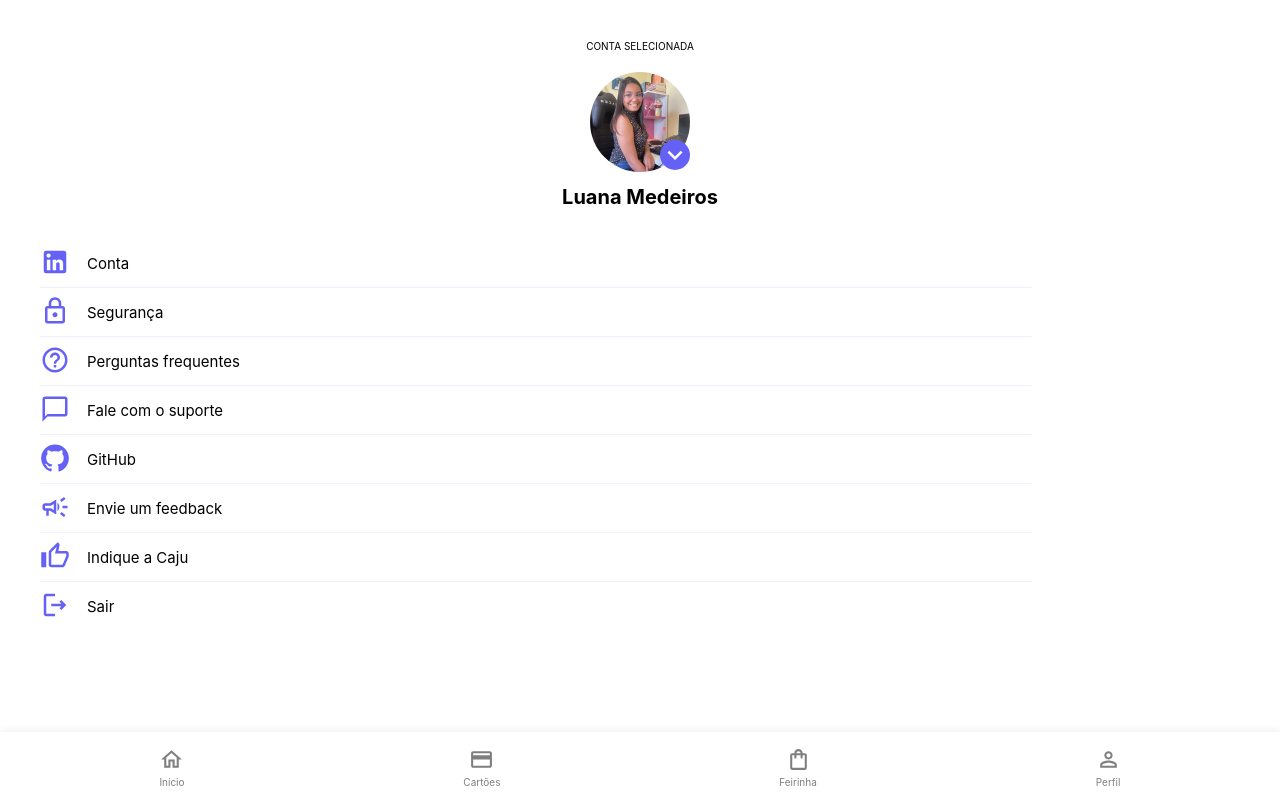
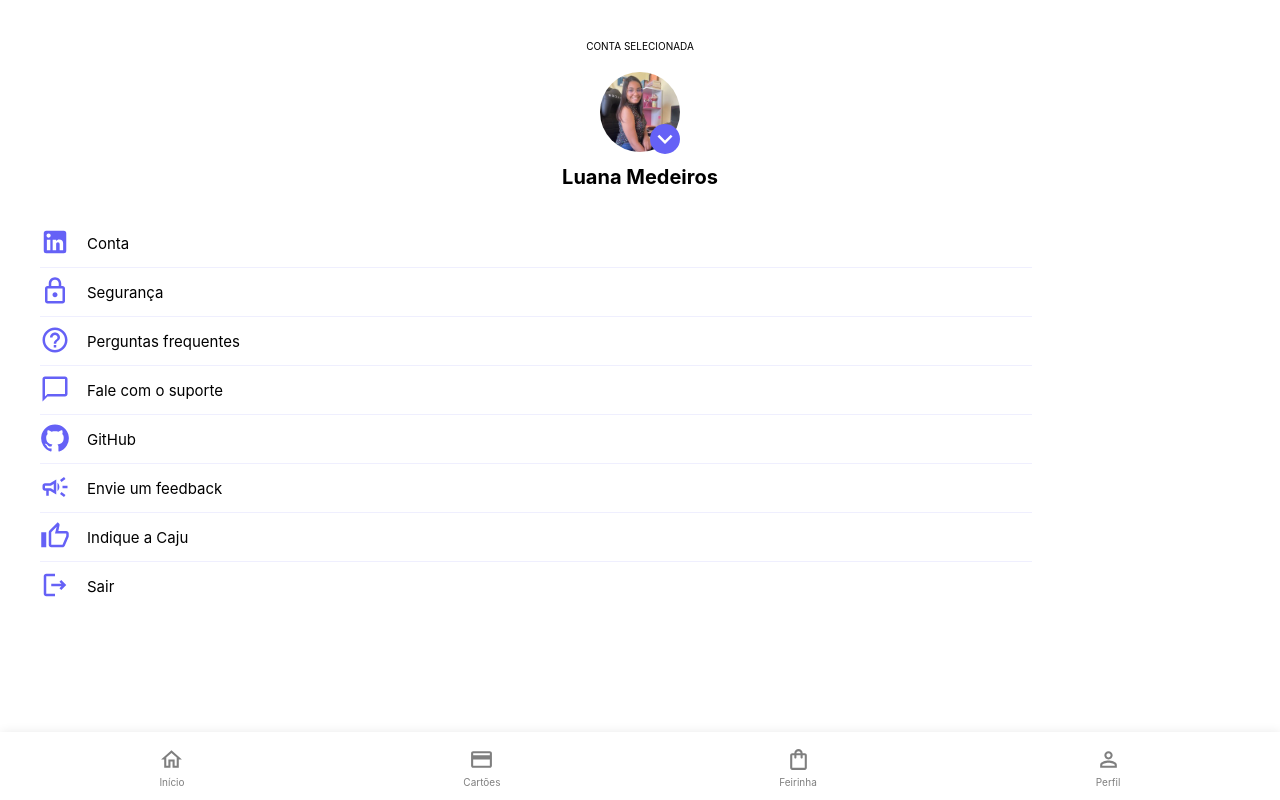
Before and after one commit to luanafront/clone-CAJU, a React (Create React App) app: page /profile in a window 1280 px wide. Built offline with nearby package versions, Linux system fonts and the light colour scheme.

Commit message:
profile img visual bug solved

```diff
--- a/src/components/organism/profile/profileHeader/index.css
+++ b/src/components/organism/profile/profileHeader/index.css
@@ -8,8 +8,8 @@
     }
     .imgBox {
         border-radius: 10rem;
-        height: 100px;
-        width: 100px;
+        height: 80px;
+        width: 80px;
         position: relative;
         margin-top: 1rem;
     }
@@ -27,7 +27,7 @@
         justify-content: center;
         position: absolute;
         right: 0;
-        bottom: 2px;
+        bottom: -2px;
       }
       .imgBox__icon > svg {
         color:#fff;
```
